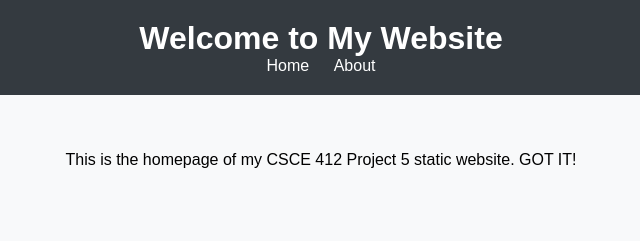
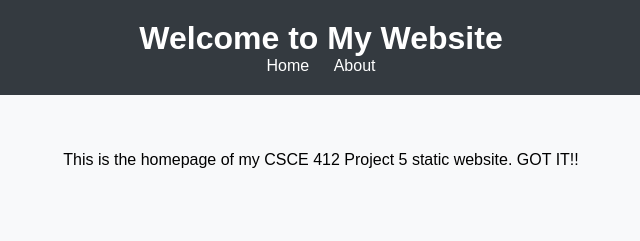
Before and after one commit to hchibib/csce412-static-site, a plain HTML site: page app/index.html in a window 1280 px wide. Shown: the top 241 px of the page, 319-959 px from the left. Drawn offline with Linux system fonts and the light colour scheme.

Commit message:
victory lap

```diff
--- a/app/index.html
+++ b/app/index.html
@@ -14,7 +14,7 @@
     </nav>
   </header>
   <main>
-    <p>This is the homepage of my CSCE 412 Project 5 static website. GOT IT! </p>
+    <p>This is the homepage of my CSCE 412 Project 5 static website. GOT IT!!</p>
   </main>
   <footer>
     <p>&copy; 2025 Henry Chibib</p>
```
